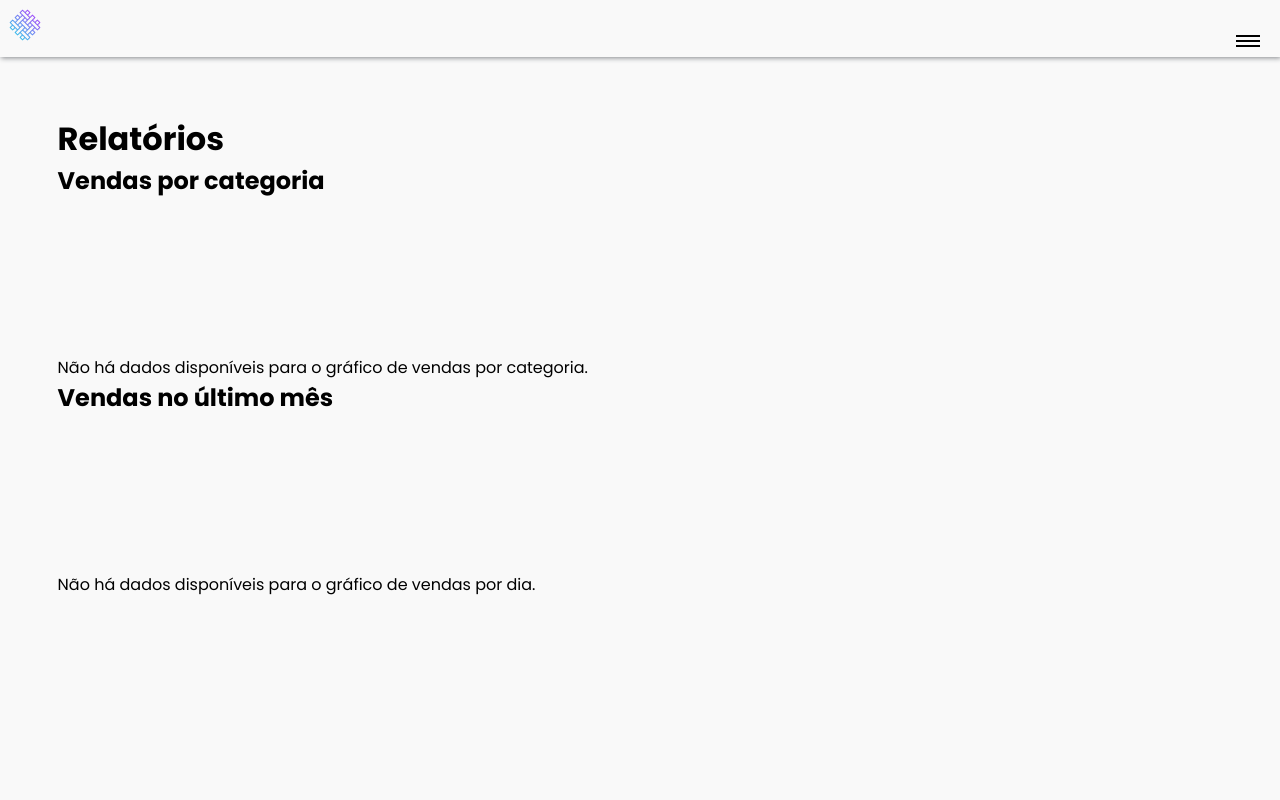
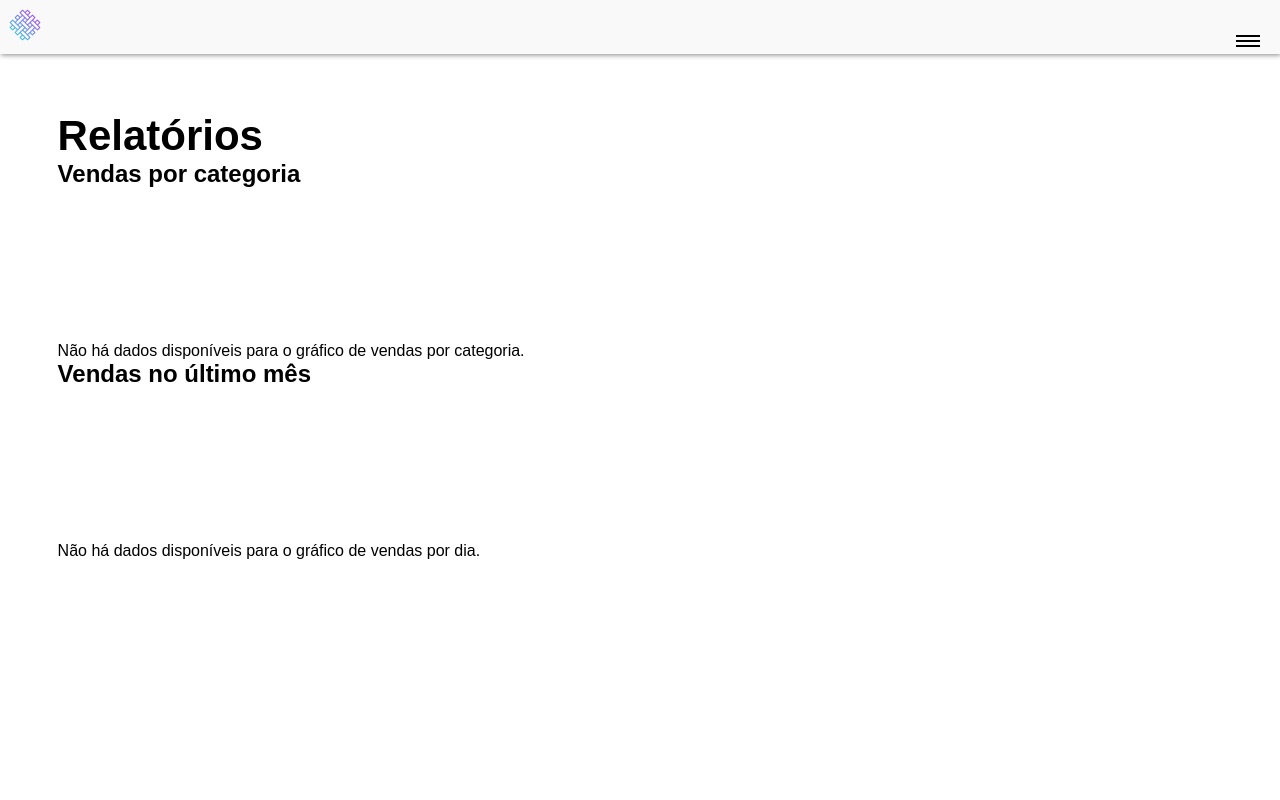
Before and after one commit to 0DevMax/dashboardapp, a Flask app: page /relatorios in a window 1280 px wide. Run offline with Flask 2, Linux system fonts and the light colour scheme; data that the repository does not hold is empty; a map, chart or similar area stays blank; some libraries are stand-ins or nearby versions; some web fonts are replaced.

Commit message:
Adicionado CSS global e centralização de cards no catálogo

```diff
--- /dev/null
+++ b/static/css/global.css
@@ -0,0 +1,26 @@
+* {
+    padding: 0;
+    margin: 0;
+}
+
+body {
+    font-family: Arial, sans-serif;
+    height: 100vh;
+    background-color: #ffffff;
+}
+
+h1 {
+    font-size: 24px;
+}
+
+@media (min-width: 768px) {
+    h1 {
+        font-size: 36px;
+    }
+}
+
+@media (min-width: 1024px) {
+    h1 {
+        font-size: 42px;
+    }
+}
--- a/static/css/styles.css
+++ b/static/css/styles.css
@@ -112,13 +112,14 @@ ul {
     display: grid;
     grid-template-columns: repeat(2, 1fr);
     grid-gap: 10px;
-    margin-top: 20px;
+    margin: 20px 0 0 50px;
 }
 
 .grid-card-catalogo {
     height: 100px;
     width: 100%;
     display: flex;
+    flex-direction: column;
     justify-content: center;
     align-items: center;
     color: rgb(0, 0, 0);
@@ -284,6 +285,7 @@ ul {
 @media (min-width: 768px) {
     .conteudo {
         width: 70%;
+        margin: 0 auto;
     }
 
     #grid-catalogo {
@@ -295,6 +297,7 @@ ul {
 @media (min-width: 1024px) {
     .conteudo {
         width: 50%;
+        margin: 0 auto;
     }
 
     #grid-catalogo {
--- a/templates/base.html
+++ b/templates/base.html
@@ -7,6 +7,7 @@
     <meta name="viewport" content="width=device-width, initial-scale=1.0">
     <script src="https://cdn.jsdelivr.net/npm/chart.js"></script>
     <link rel="stylesheet" href="/static/css/styles.css">
+    <link rel="stylesheet" href="/static/css/global.css"
     <link rel="stylesheet" href="https://cdnjs.cloudflare.com/ajax/libs/font-awesome/6.5.1/css/all.min.css">
     <link rel="preconnect" href="https://fonts.googleapis.com">
     <link rel="preconnect" href="https://fonts.gstatic.com" crossorigin>
```
